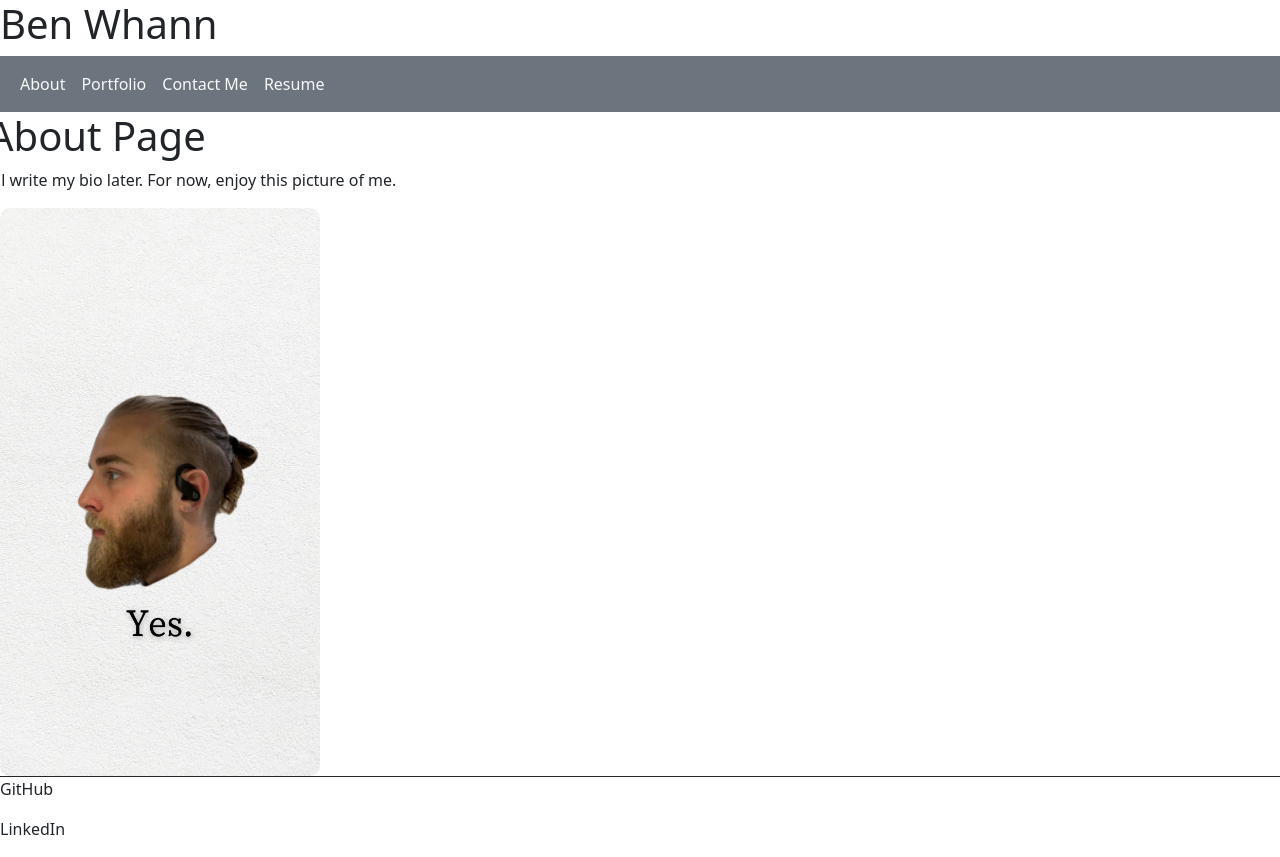
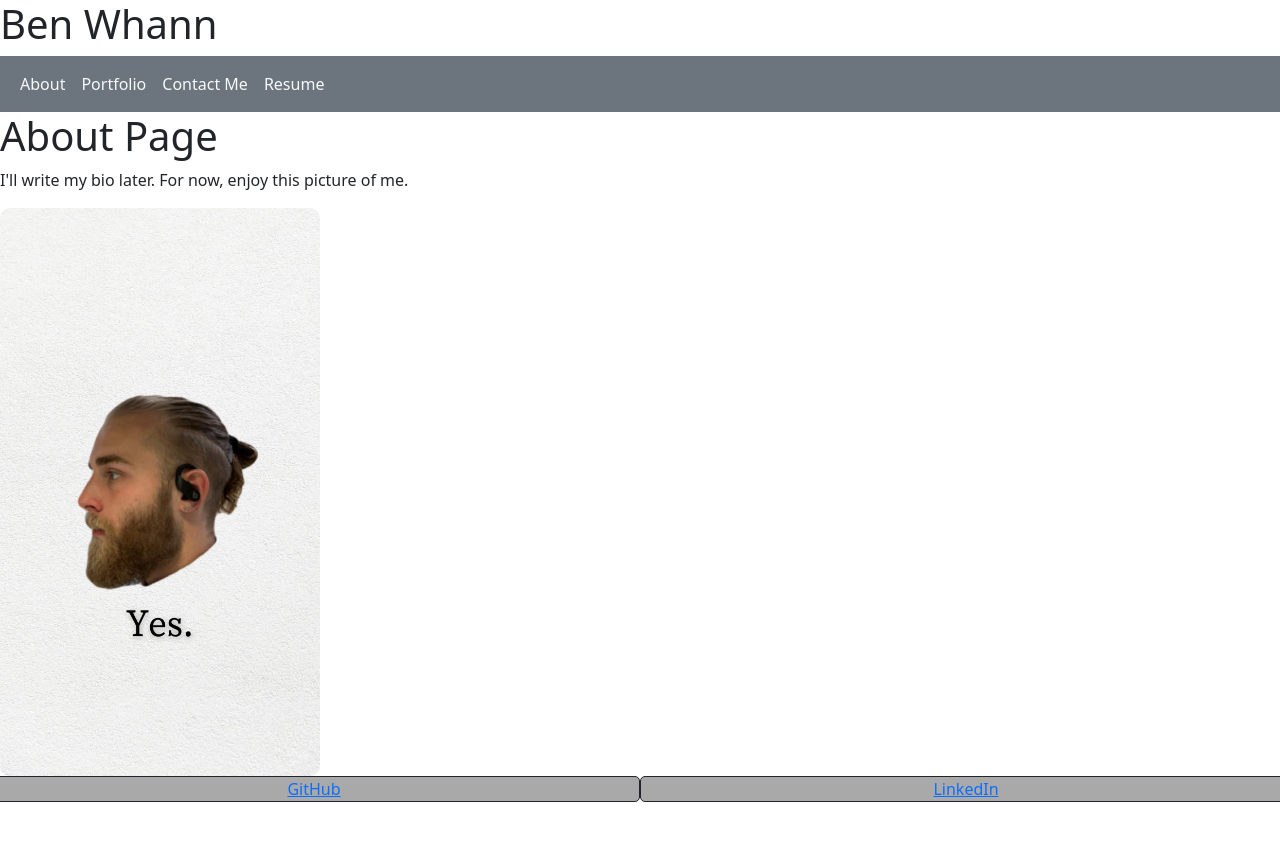
Before and after one commit to BenWhann/UPD-PROJECT-PORTFOLIO, a React (Vite) app in the folder Portfolio/: page / in a window 1280 px wide. After the commit the page ends 818 px from the top, so only its background shows below. Built offline with nearby package versions, Linux system fonts and the light colour scheme.

Commit message:
last commit before submission

```diff
--- a/Portfolio/src/components/Footer.jsx
+++ b/Portfolio/src/components/Footer.jsx
@@ -1,9 +1,11 @@
 export default function Footer() {
     return (
         <>
-        <footer>
-        <p>GitHub</p>
-        <p>LinkedIn</p>
+        <footer className="">
+            <div className="row">
+            <p className="col feet"><a href="https://github.com/BenWhann">GitHub</a></p>
+            <p className="col feet"><a href="https://www.linkedin.com/in/benjamin-whann-5b436b1b7/">LinkedIn</a></p>
+            </div>
         </footer>
         </>
     );
--- a/Portfolio/src/index.css
+++ b/Portfolio/src/index.css
@@ -6,12 +6,19 @@
     width: 18px;
 }
 
-footer {
-    border-top: 1px solid;
-}
-
 .yes {
     width: 25%;
     height: 25%;
     border-radius: 10px;
 }
+
+.feet {
+    border: 1px solid;
+    background-color: darkgray;
+    text-align: center;
+    border-radius: 5px;
+}
+
+.feet:hover {
+    cursor: pointer;
+}
--- a/Portfolio/src/pages/About.jsx
+++ b/Portfolio/src/pages/About.jsx
@@ -2,8 +2,8 @@ export default function About() {
     return (
         <>
         <body>
-            <h1 className="row">About Page</h1>
-            <p className="row">I'll write my bio later. For now, enjoy this picture of me.</p>
+            <h1 className="">About Page</h1>
+            <p className="">I'll write my bio later. For now, enjoy this picture of me.</p>
             <img className="yes" src="/public/assets/yes.jpg" alt="..."></img>
         </body>
         </>
--- a/Portfolio/src/pages/Portfolio.jsx
+++ b/Portfolio/src/pages/Portfolio.jsx
@@ -1,7 +1,7 @@
 export default function Portfolio() {
     return (
         <>
-        <body class="container">
+        <body class="container pb-3">
             <h1>Portfolio Page</h1>
             <div className="container">
                 <div class="row">
@@ -40,7 +40,7 @@ export default function Portfolio() {
                         </div>
                     </div>
                 </div>
-                <div class="row">
+                {/* <div class="row">
                     <div class="card col">
                         <img src="..." class="card-img-top" alt="..."></img>
                         <div class="card-body">
@@ -57,7 +57,7 @@ export default function Portfolio() {
                             <a href="#" class="btn btn-primary">GitHub Link</a>
                         </div>
                     </div>
-                </div>
+                </div> */}
             </div>
         </body>
         </>
```
Also changed, not shown: Portfolio/public/js/saveInput.js (deleted, +0 -7 lines).
